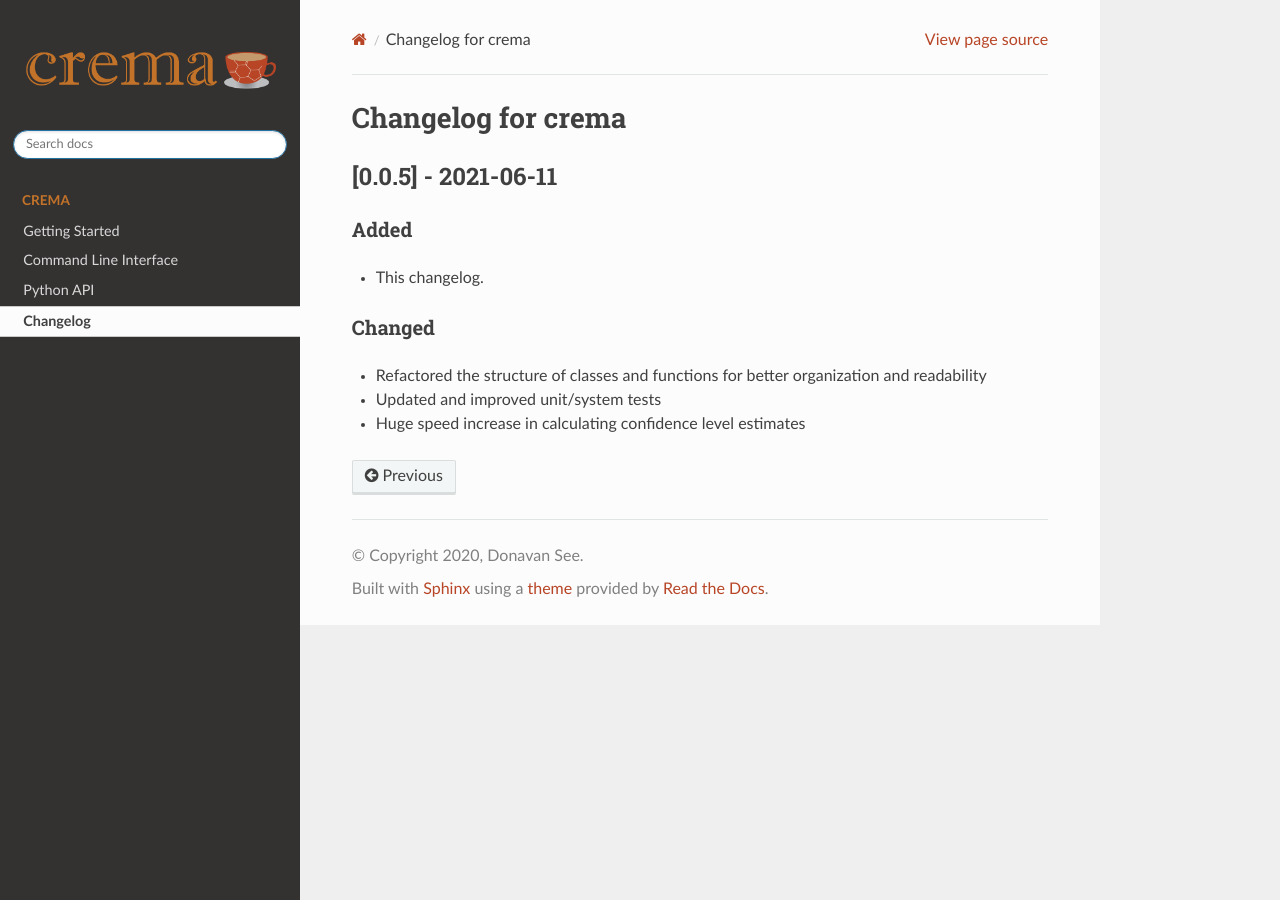
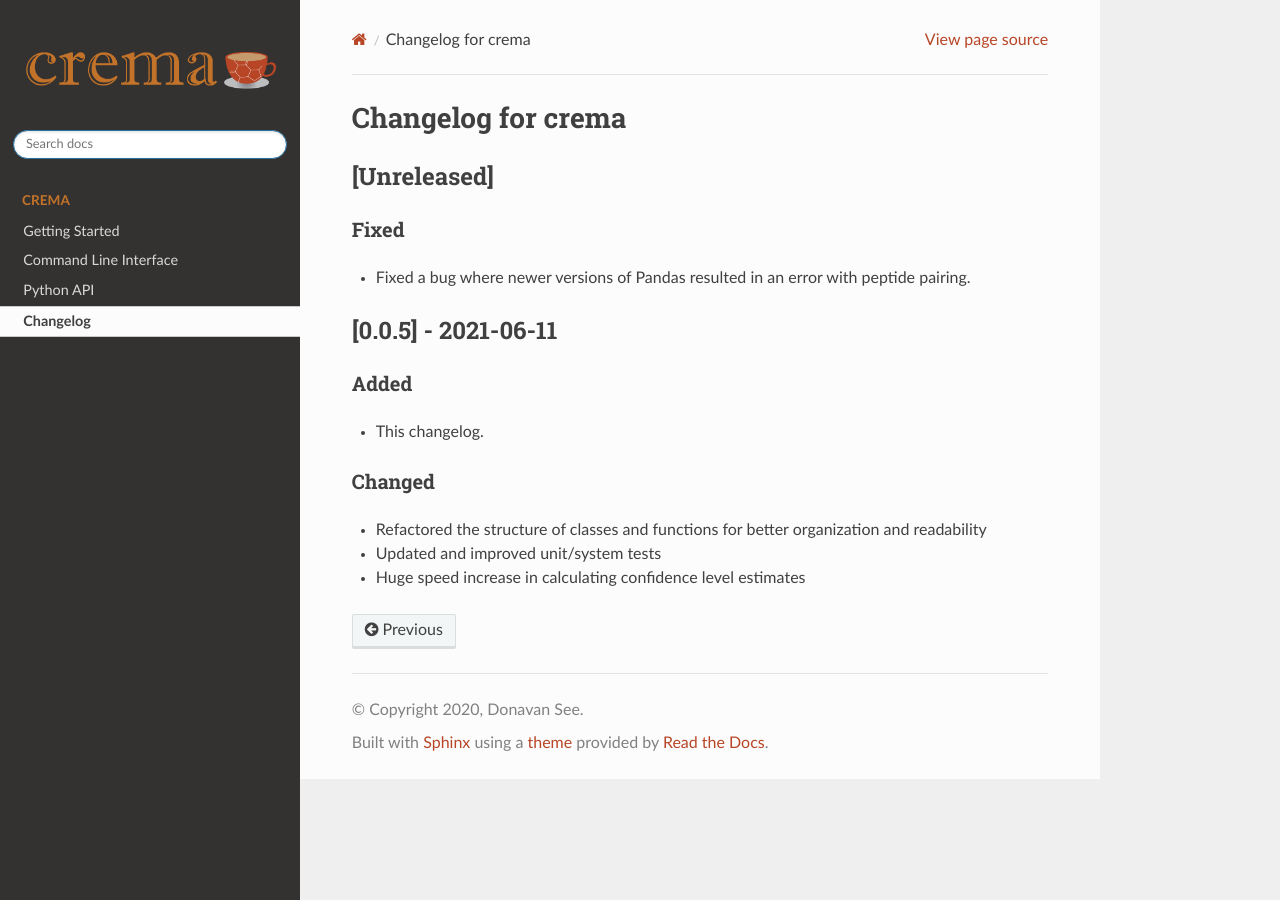
Before and after one commit to Noble-Lab/crema, a Sphinx documentation site: the page built from docs/CHANGELOG.md, in a window 1280 px wide. Built offline with Sphinx 7.4.7 and the Read the Docs theme 2.0.0, drawn with Linux system fonts in a browser that asks for light colours; pages that are not in the unit, such as notebooks, are missing from menus; the version number could not be read and is left out.

Commit message:
Fixed pandas bug

```diff
--- a/docs/CHANGELOG.md
+++ b/docs/CHANGELOG.md
@@ -1,4 +1,9 @@
 # Changelog for crema
+
+## [Unreleased]
+### Fixed
+- Fixed a bug where newer versions of Pandas resulted in an error with peptide
+  pairing.
 
 ## [0.0.5] - 2021-06-11
 ### Added
```
Also changed, not shown: 1 other file.
